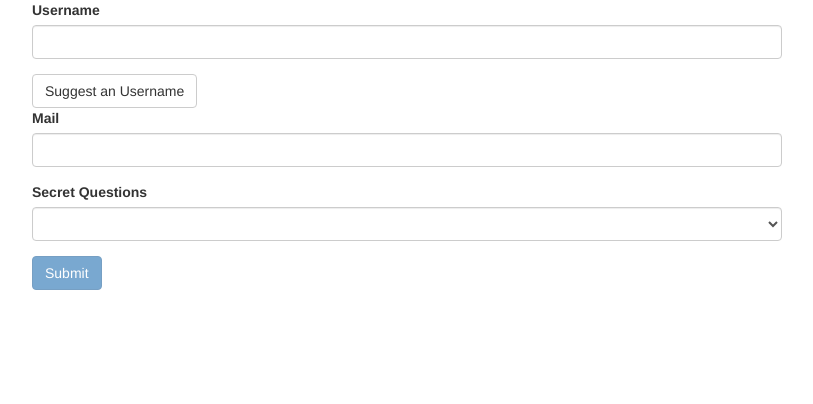
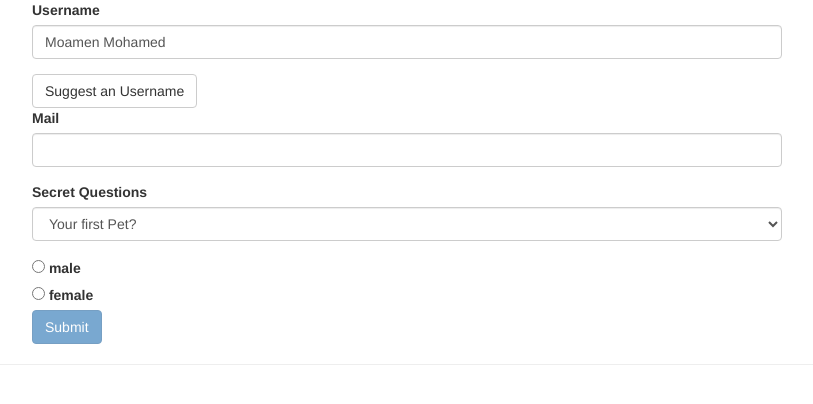
Before and after one commit to momen882001/Practicing-angular, an Angular app in the folder client/: page /users in a window 1280 px wide. Shown: the top 404 px of the page, without its empty margins (233-1046 px from the left). Built offline with nearby package versions, Linux system fonts and the light colour scheme.

Commit message:
template driven - form

```diff
--- a/client/src/app/app.component.html
+++ b/client/src/app/app.component.html
@@ -58,27 +58,81 @@
   <div class="row">
     <div class="col-xs-12 col-sm-10 col-md-8 col-sm-offset-1 col-md-offset-2">
       <form (ngSubmit)="onSubmit()" #f="ngForm">
-        <div id="user-data">
+        <div id="user-data" ngModelGroup="userData" #userdata="ngModelGroup">
           <div class="form-group">
             <label for="username">Username</label>
-            <input required type="text" id="username" class="form-control" ngModel name="username">
+            <input
+              required
+              type="text"
+              id="username"
+              class="form-control"
+              [ngModel]="defaultUser"
+              name="username"
+            />
           </div>
-          <button class="btn btn-default" type="button">Suggest an Username</button>
+          <button
+            class="btn btn-default"
+            type="button"
+            (click)="handleSuggest()"
+          >
+            Suggest an Username
+          </button>
           <div class="form-group">
             <label for="email">Mail</label>
-            <input required email type="email" id="email" class="form-control" ngModel #email="ngModel" name="email">
-            <span class="help-block" *ngIf="!email.valid && email.touched">Please enter valid email</span>
+            <input
+              required
+              email
+              type="email"
+              id="email"
+              class="form-control"
+              ngModel
+              #email="ngModel"
+              name="email"
+            />
+            <span class="help-block" *ngIf="!email.valid && email.touched"
+              >Please enter valid email</span
+            >
           </div>
         </div>
+        <p *ngIf="!userdata.valid && userdata.touched">UserData is invalid!</p>
         <div class="form-group">
           <label for="secret">Secret Questions</label>
-          <select id="secret" class="form-control" ngModel name="secret">
+          <select
+            id="secret"
+            class="form-control"
+            [ngModel]="defaultQuestion"
+            name="secret"
+          >
             <option value="pet">Your first Pet?</option>
             <option value="teacher">Your first teacher?</option>
           </select>
         </div>
-        <button [disabled]="!f.valid" class="btn btn-primary" type="submit">Submit</button>
+        <div *ngFor="let genderEl of genders">
+          <label>
+            <input
+              type="radio"
+              name="gender"
+              ngModel
+              [value]="genderEl"
+              required
+            />
+            {{ genderEl }}
+          </label>
+        </div>
+        <button [disabled]="!f.valid" class="btn btn-primary" type="submit">
+          Submit
+        </button>
       </form>
     </div>
   </div>
+  <hr />
+  <div class="row" *ngIf="isSubmitted">
+    <div class="col-xs-12">
+      <h2>Your Data</h2>
+      <p>username : {{ user.userName }}</p>
+      <p>email : {{ user.email }}</p>
+      <p>secret question : {{ user.secretQuestion }}</p>
+      <p>gender : {{ user.gender }}</p>
+    </div>
+  </div>
 </div>
--- a/client/src/app/app.component.ts
+++ b/client/src/app/app.component.ts
@@ -37,13 +37,50 @@ import { NgForm } from '@angular/forms';
 })
 export class AppComponent implements OnInit {
   @ViewChild('f')  signupForm! : NgForm;
+  defaultQuestion : string = 'pet';
+  defaultUser : string = 'Moamen Mohamed';
+  genders : string[] = ['male', 'female'];
+  isSubmitted : boolean = false;
 
   // onSubmit(form : NgForm) {
   //   console.log(form);
   // }
 
+
+  handleSuggest() {
+    // setvalue
+    this.signupForm.setValue({
+      userData : {
+        username : 'Mo2',
+        email : ''
+      },
+      secret : this.defaultQuestion,
+      gender : 'male'
+    })
+    // patch
+    // this.signupForm.form.patchValue({
+    //   userData : {
+    //     username : 'Mo2',
+    //   },
+    // })
+  }
+
+  user = {
+    userName : '',
+    email : '',
+    secretQuestion : '',
+    gender : '',
+  }
+
   onSubmit() {
+    this.isSubmitted = true;
     console.log(this.signupForm);
+    this.user.userName = this.signupForm.value.userData.username;
+    this.user.email = this.signupForm.value.userData.email;
+    this.user.secretQuestion = this.signupForm.value.secret;
+    this.user.gender = this.signupForm.value.gender;
+
+    this.signupForm.reset();
   }
 
   constructor(private accountData : AccountsDataService){}
```
